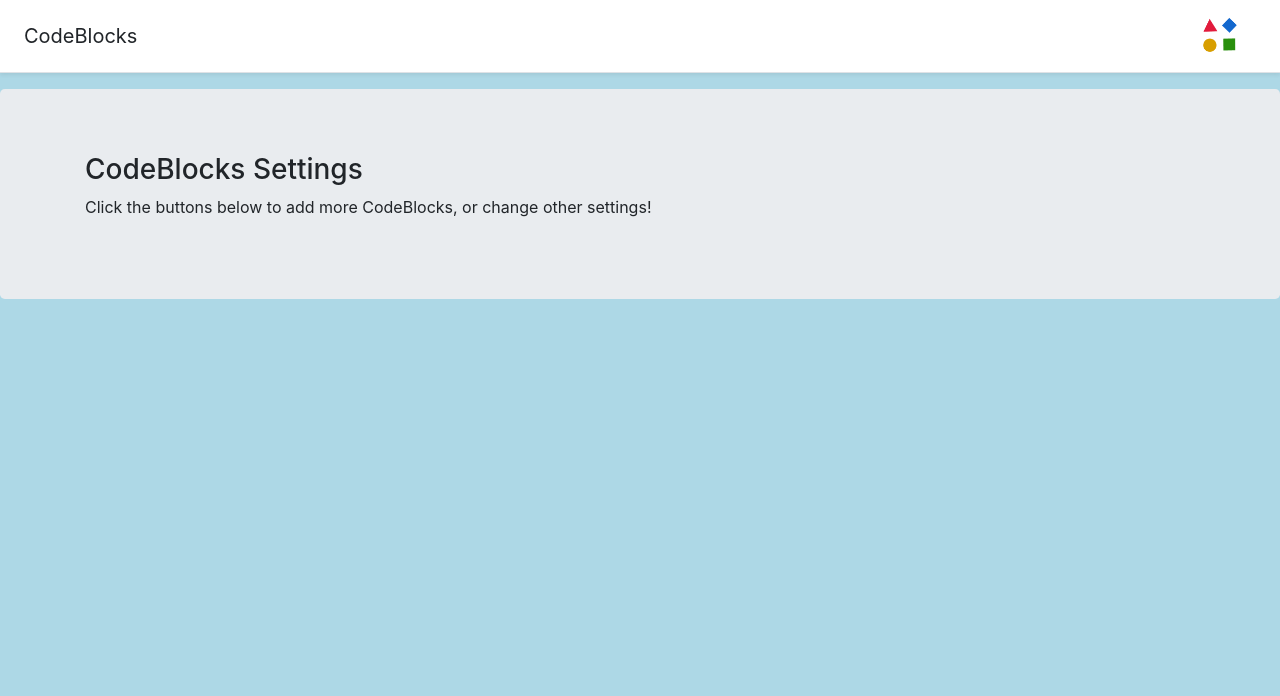
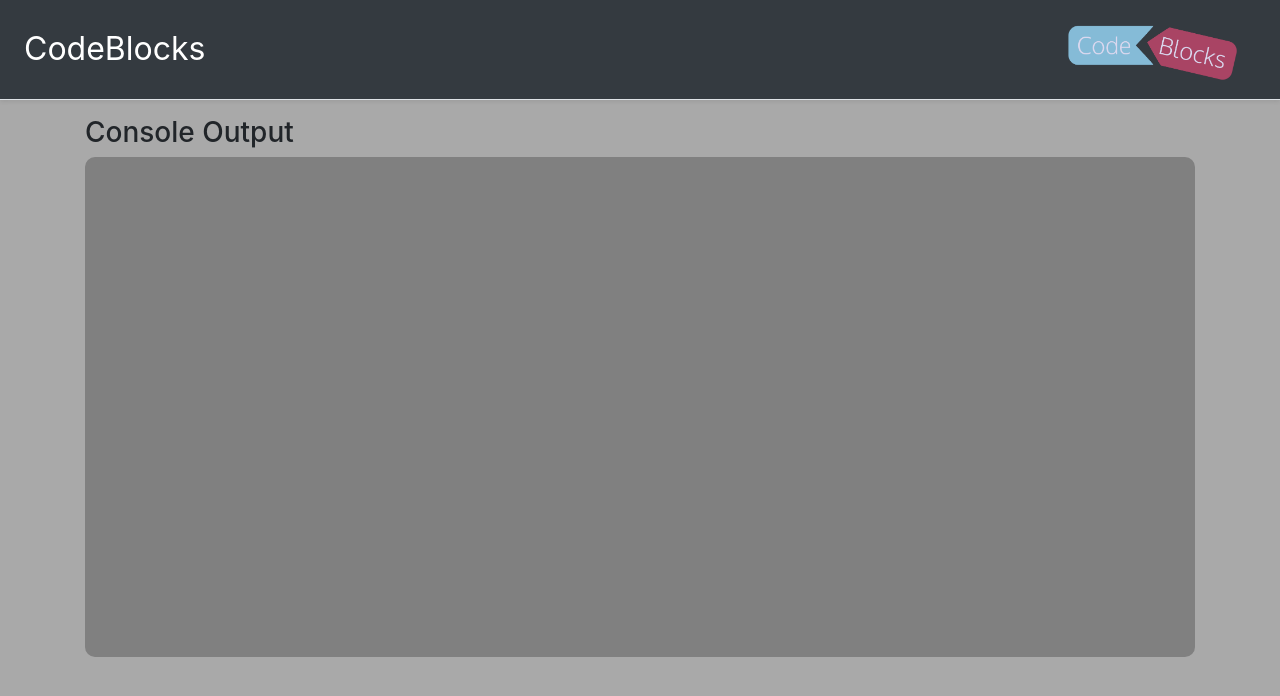
Before and after one commit to vbhaip/CodeBlocks, a Flask app: page / in a window 1280 px wide. Shown: the top 696 px of the page. Run offline with Flask 2, Linux system fonts and the light colour scheme; data that the repository does not hold is empty; some libraries are stand-ins or nearby versions.

Commit message:
website stuff

```diff
--- a/actions.py
+++ b/actions.py
@@ -1,4 +1,4 @@
-# from elasticsearch import Elasticsearch
+from elasticsearch import Elasticsearch
 import platform
 from subprocess import call
 # from elasticsearch import Elasticsearch
@@ -6,7 +6,7 @@
 L="Linux"
 W="Windows"
 M="Darwin"
-# es = Elasticsearch()
+es = Elasticsearch()
 def open_google():
     if p==L:
         call(["google-chrome"])
@@ -31,14 +31,17 @@
             call(["amixer", "-D", "pulse", "sset", "Master", "unmute"])
     elif p==M:
         call(["osascript","-e","\"set volume output muted "+bool.upper()])
-# def get_tweets(hashtag):
-#     result = es.search(index="hacktjfinal", body={"query": {"match": {"message" : hashtag}}})
-#     for tweet in result['hits']['hits']:
-#         print(tweet['_source']['user'])
-#         print(tweet['_source']['message'])
-#         print()
-# if __name__=="__main__":
-#     get_tweets("stock market")
+def get_tweets(hashtag):
+    result = es.search(index="hacktjfinal", body={"query": {"match": {"message": hashtag}}})
+    text = ""
+    for tweet in result['hits']['hits']:
+        print(tweet['_source']['user'])
+        print(tweet['_source']['message'])
+        print()
+        text += "@" + tweet['_source']['user'] + "\n" + tweet['_source']['message'] + "\n\n"
+    call(["curl", "-X", "GET", 'localhost:8004/input?text=' + urllib.parse.quote_plus(text)])
+if __name__=="__main__":
+    get_tweets("stock market")
 #curl -X PUT localhost:9200/test3/_settings -d {\"index\" : {\"mapping\" : {\"total_fields\" : {\"limit\" : \"5000\"}}}}
     #print(platform.system())
     #"Linux","Windows","Darwin"
--- a/ui/server.py
+++ b/ui/server.py
@@ -1,12 +1,17 @@
-from flask import Flask, render_template, send_file
+from flask import Flask, render_template, send_file,request, g
+import actions
+
+
+cache={"text":""}
 app = Flask(__name__)
-console_output=""
+
 @app.route('/')
 def index():
+    g.console = ""
     return render_template('index.html')
 @app.route('/logo.png')
 def logo():
-    return send_file('logo_crop.png',mimetype='image/png')
+    return send_file('logo.png',mimetype='image/png')
 @app.route('/style.css')
 def css():
     return send_file('style.css',mimetype='text/css')
@@ -14,8 +19,16 @@
 def reset():
     console_output=""
     return "Console cleared!"
-@app.route('/console_text')
+@app.route('/consoletext')
 def console_text():
-    return console_output
+    return cache["text"].replace("\n","<br>")
+
+@app.route('/input')
+def getinput():
+
+    cache["text"]+=request.args.get('text')
+
+    return cache["text"]
+
 if __name__ == '__main__':
-    app.run(debug=True, host='0.0.0.0',port=8000)
+    app.run(debug=True, host='0.0.0.0',port=8004)
--- a/ui/style.css
+++ b/ui/style.css
@@ -1,3 +1,6 @@
 body{
-  background-color:lightblue;
+  background-color:darkgray;
 }
+.form-control{
+  padding-top:5px
+}
--- a/ui/templates/index.html
+++ b/ui/templates/index.html
@@ -3,26 +3,35 @@
   <head>
     <link rel="stylesheet" href="https://stackpath.bootstrapcdn.com/bootstrap/4.3.1/css/bootstrap.min.css" integrity="sha384-ggOyR0iXCbMQv3Xipma34MD+dH/1fQ784/j6cY/iJTQUOhcWr7x9JvoRxT2MZw1T" crossorigin="anonymous">
     <link rel="stylesheet" href="style.css">
-    <title>CodeBlocks</title>
+    <title>CodeBlocks Console</title>
   </head>
   <body>
-    <div class="d-flex flex-column flex-md-row align-items-center p-3 px-md-4 mb-3 bg-white border-bottom shadow-sm">
-      <h5 class="my-0 mr-md-auto font-weight-normal">CodeBlocks</h5>
+    <div class="d-flex flex-column flex-md-row align-items-center p-3 px-md-4 mb-3 bg-dark border-bottom shadow-sm">
+      <h5 class="my-0 mr-md-auto font-weight-normal text-white" style="font-size:24pt">CodeBlocks</h5>
       <nav class="my-2 my-md-0 mr-md-3">
-        <img src="logo.png" width="40px" height="40px">
+        <img src="logo.png" width="175px">
       </nav>
     </div>
-    <div class="jumbotron">
+
+    <div class="row" height = "100%">
         <div class="container">
-          <h3 class="display-5">CodeBlocks Settings</h3>
-          <p>Click the buttons below to add more CodeBlocks, or change other settings!</p>
+          <h3> Console Output </h3>
+          <p id="console"  style = "height:500px; background:gray; border-radius: 10px; padding:10px; overflow-y:scroll; color:white">
+          <!--<h3 class="display-5">CodeBlocks Settings</h3>
+          <p>Click the buttons below to add more CodeBlocks, or change other settings!</p> -->
         </div>
     </div>
     <div class="row">
 
     </div>
   </body>
-  <script src="https://code.jquery.com/jquery-3.3.1.slim.min.js" integrity="sha384-q8i/X+965DzO0rT7abK41JStQIAqVgRVzpbzo5smXKp4YfRvH+8abtTE1Pi6jizo" crossorigin="anonymous"></script>
+
+  <script src="https://cdnjs.cloudflare.com/ajax/libs/jquery/3.3.1/jquery.min.js"></script>
   <script src="https://cdnjs.cloudflare.com/ajax/libs/popper.js/1.14.7/umd/popper.min.js" integrity="sha384-UO2eT0CpHqdSJQ6hJty5KVphtPhzWj9WO1clHTMGa3JDZwrnQq4sF86dIHNDz0W1" crossorigin="anonymous"></script>
   <script src="https://stackpath.bootstrapcdn.com/bootstrap/4.3.1/js/bootstrap.min.js" integrity="sha384-JjSmVgyd0p3pXB1rRibZUAYoIIy6OrQ6VrjIEaFf/nJGzIxFDsf4x0xIM+B07jRM" crossorigin="anonymous"></script>
+  <script>
+    window.setInterval(function(){$.ajax({url: "consoletext", success: function(result){
+  document.getElementById("console").innerHTML=result;
+}});},1000)
+  </script>
 </html>
```
Also changed, not shown: ui/logo.png.
